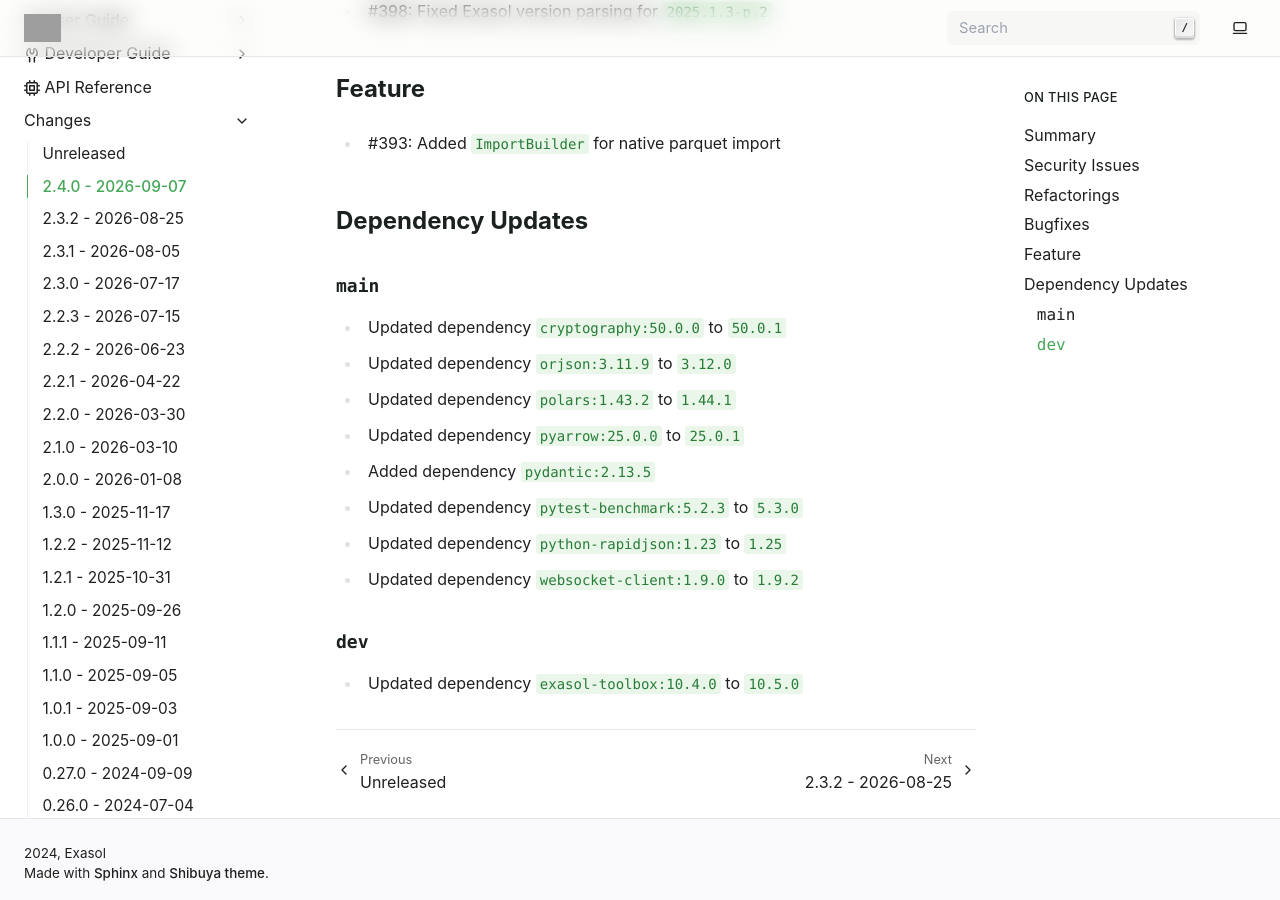
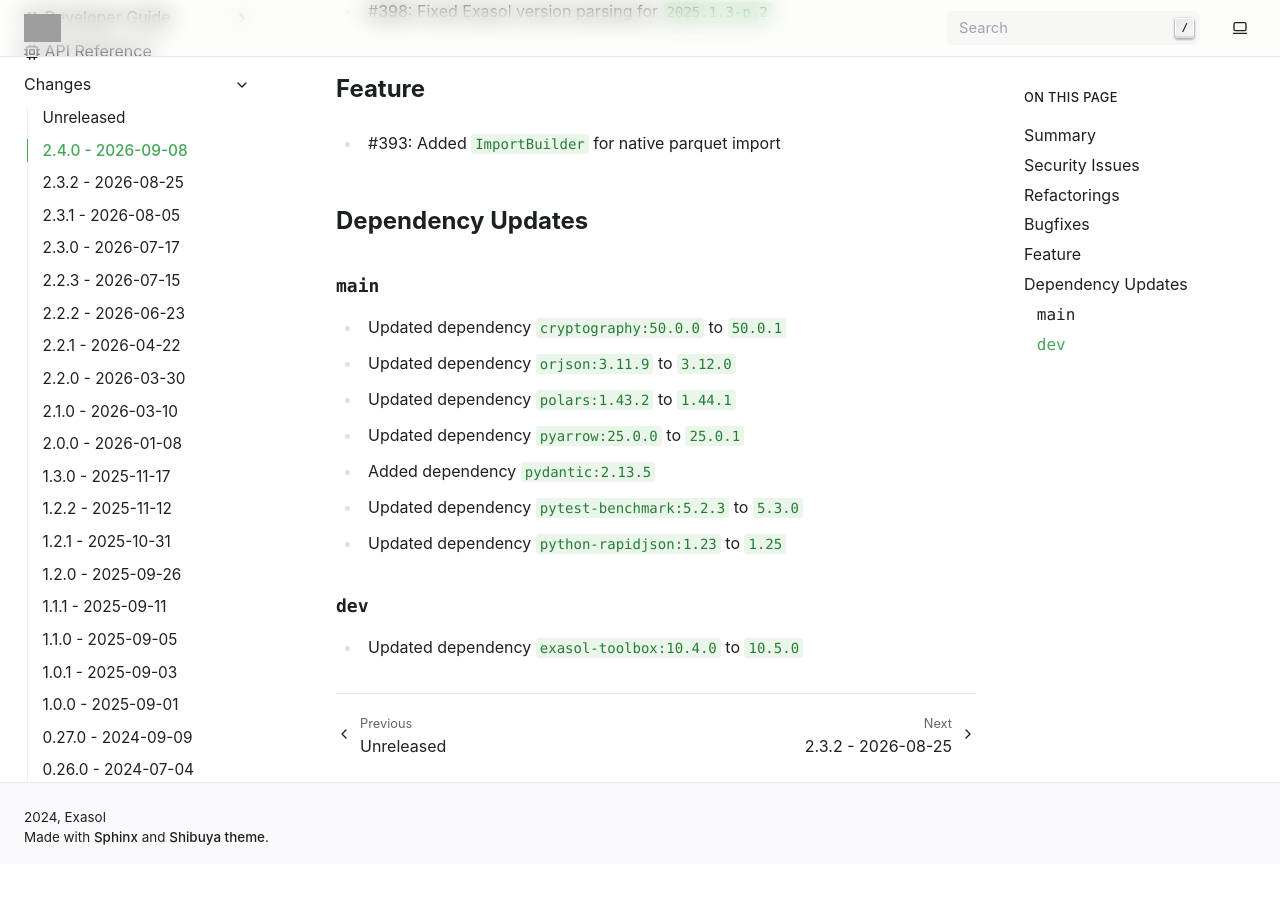
Before and after one commit to exasol/pyexasol, a Sphinx documentation site: the page built from doc/changes/changes_2.4.0.md, in a window 1280 px wide and 900 px high, scrolled down 1466 px. Built offline with Sphinx 7.4.7, drawn with Linux system fonts in a browser that asks for light colours; after the commit the page ends 2330 px from its top, so only the background shows below that; some of the changed text lies outside the part shown; grey boxes are pictures that could not be loaded.

Commit message:
Updated release letter

```diff
--- a/doc/changes/changes_2.4.0.md
+++ b/doc/changes/changes_2.4.0.md
@@ -1,4 +1,4 @@
-# 2.4.0 - 2026-09-07
+# 2.4.0 - 2026-09-08
 
 ## Summary
 
@@ -49,7 +49,6 @@ This release fixes vulnerabilities by updating dependencies:
 * Added dependency `pydantic:2.13.5`
 * Updated dependency `pytest-benchmark:5.2.3` to `5.3.0`
 * Updated dependency `python-rapidjson:1.23` to `1.25`
-* Updated dependency `websocket-client:1.9.0` to `1.9.2`
 
 ### `dev`
 
--- a/pyproject.toml
+++ b/pyproject.toml
@@ -41,7 +41,7 @@ dependencies = [
     # Releases are published as needed for ecosystem interoperability PEP changes.
     # If we encounter a breaking change, upstream projects can narrow the range.
     "packaging>=24.1.0",
-    "websocket-client>=1.0.1,<=1.9.0",
+    "websocket-client>=1.0.1,<=1.9.0", # See https://github.com/exasol/pyexasol/issues/401
     "pydantic (>=2.13.4,<3.0.0)",
 ]
 
```
